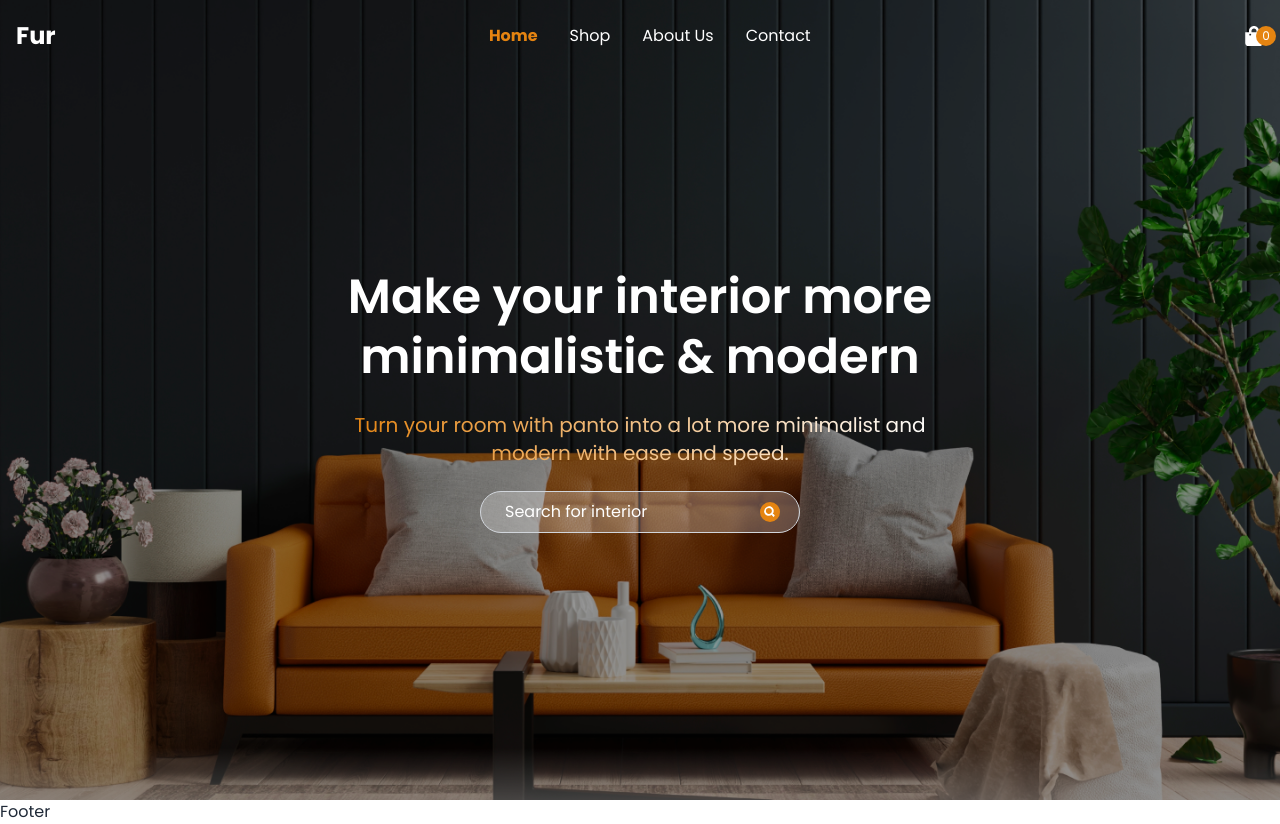
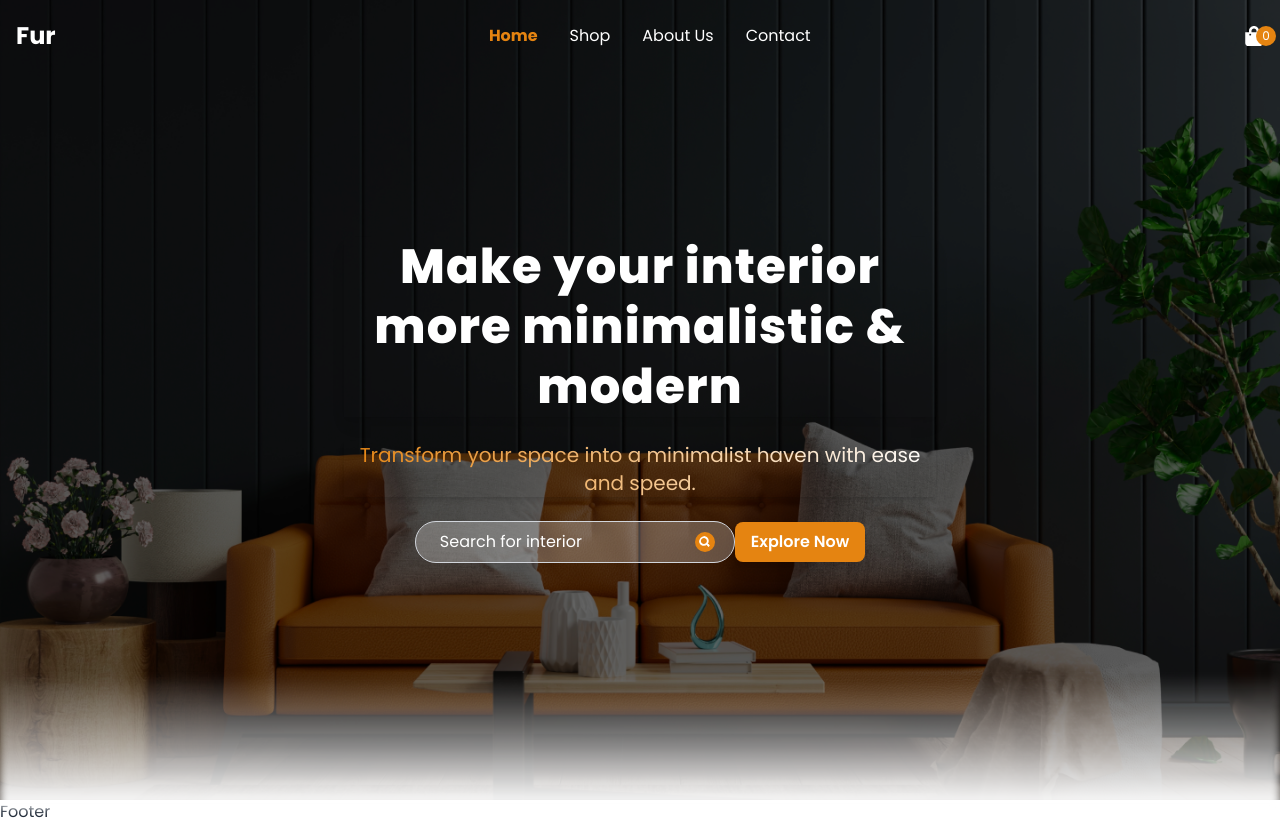
Before and after one commit to AshikurZaman01/Furniture-Landing-Page, a React (Vite) app: page / in a window 1280 px wide. Built offline with nearby package versions, Linux system fonts and the light colour scheme.

Commit message:
complete hero section

```diff
--- a/src/Components/Pages/Home/Hero/Hero.jsx
+++ b/src/Components/Pages/Home/Hero/Hero.jsx
@@ -1,23 +1,17 @@
 import { motion } from 'framer-motion';
 import bannerImage from '../../../../../src/assets/images/banner.png';
-import { FaSearch } from 'react-icons/fa';
-import { useState } from 'react';
 import Searchbar from './Searchbar';
 
 const Hero = () => {
-
-
     return (
         <div
-            className="h-screen relative"
+            className="h-screen relative bg-cover bg-center"
             style={{
                 backgroundImage: `url(${bannerImage})`,
-                backgroundSize: 'cover',
-                backgroundPosition: 'center',
-                backgroundRepeat: 'no-repeat',
             }}
         >
-            <div className="absolute inset-0 bg-black bg-opacity-40"></div>
+            {/* image blur effect */}
+            <div className="absolute inset-0 bg-black bg-opacity-60"></div>
 
             <motion.div
                 className="relative z-10 flex items-center justify-center h-full text-center text-white"
@@ -27,7 +21,7 @@ const Hero = () => {
             >
                 <div className="md:w-3/4 lg:w-1/2 px-6 mx-auto space-y-6">
                     <motion.h1
-                        className="text-4xl lg:text-5xl font-semibold lg:leading-tight"
+                        className="text-4xl lg:text-5xl font-extrabold lg:leading-tight tracking-wide shadow-lg"
                         initial={{ opacity: 0, y: -20 }}
                         animate={{ opacity: 1, y: 0 }}
                         transition={{ delay: 0.3, duration: 1 }}
@@ -36,17 +30,29 @@ const Hero = () => {
                     </motion.h1>
 
                     <motion.p
-                        className="text-lg lg:text-xl bg-gradient-to-r from-[#E58411] to-white bg-clip-text text-transparent"
+                        className="text-lg lg:text-xl bg-gradient-to-r from-[#E58411] to-white bg-clip-text text-transparent shadow-md"
                         initial={{ opacity: 0, y: 20 }}
                         animate={{ opacity: 1, y: 0 }}
                         transition={{ delay: 0.5, duration: 1 }}
                     >
-                        Turn your room with panto into a lot more minimalist and modern with ease and speed.
+                        Transform your space into a minimalist haven with ease and speed.
                     </motion.p>
 
-                    <Searchbar></Searchbar>
+                    <Searchbar />
+
+                    <motion.button
+                        className="mt-4 bg-[#E58411] text-white font-semibold py-2 px-4 rounded-lg shadow-lg hover:bg-[#C4730F] transition duration-300"
+                        initial={{ opacity: 0, y: 20 }}
+                        animate={{ opacity: 1, y: 0 }}
+                        transition={{ delay: 0.7, duration: 1 }}
+                    >
+                        Explore Now
+                    </motion.button>
                 </div>
             </motion.div>
+
+            {/* bottom blur effect */}
+            <div className='absolute inset-x-0 bottom-0 h-1/3 -mb-2 bg-gradient-to-t from-white via-transparent to-transparent blur-sm'></div>
         </div>
     );
 };
```
